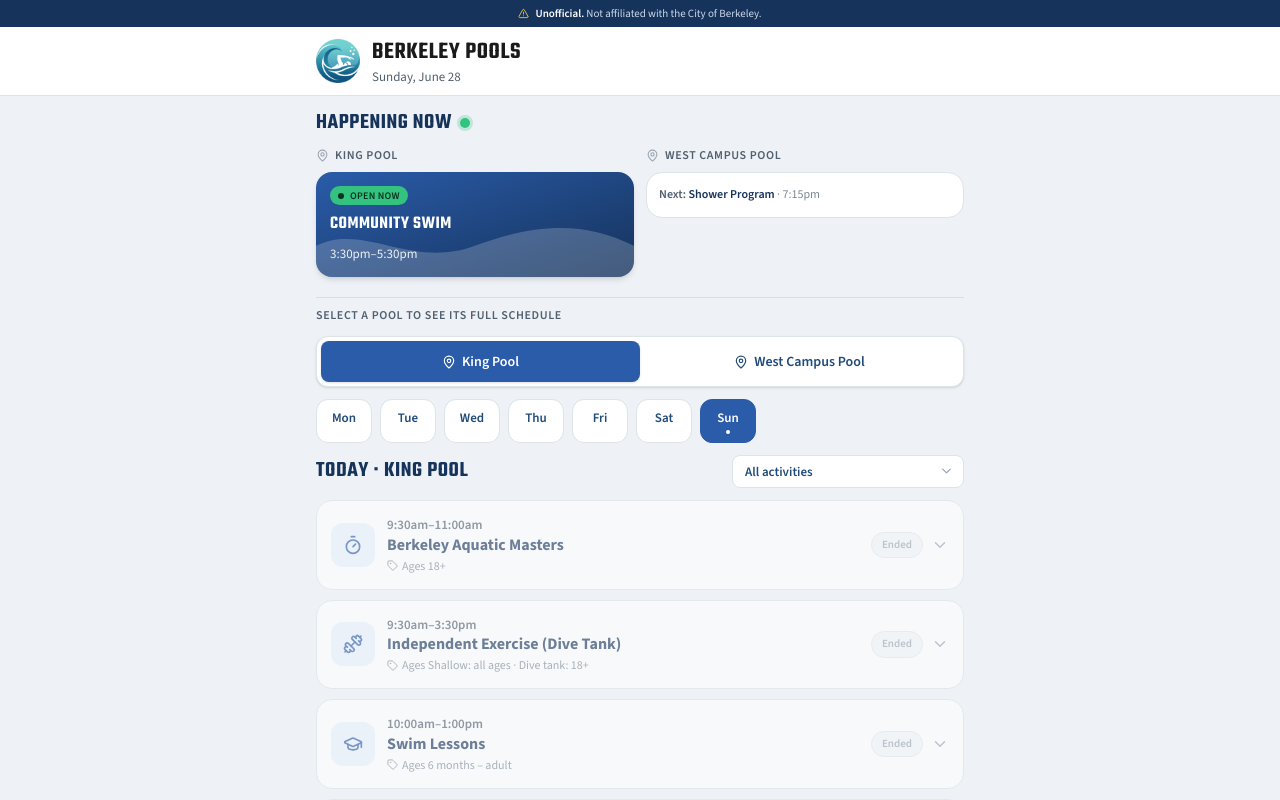
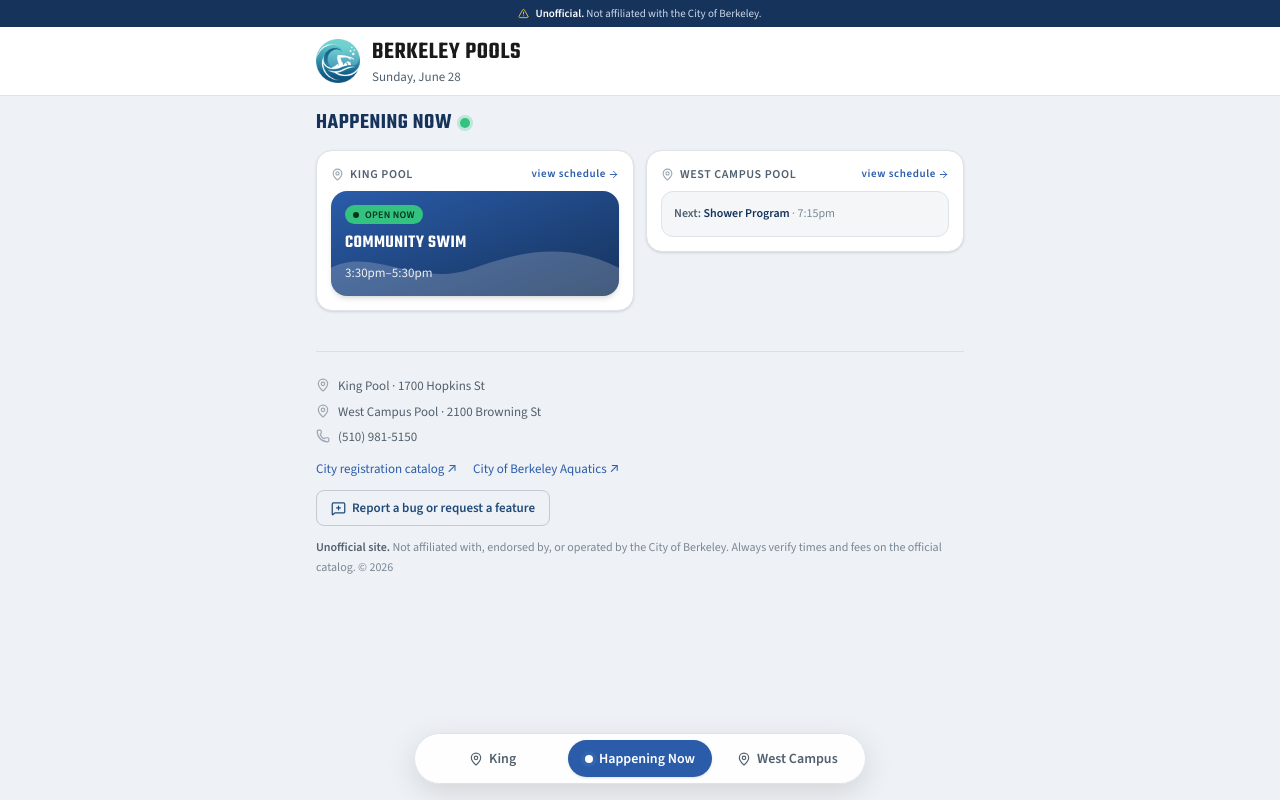
Before and after one commit to BeckerHockenbrock/berkeley-swim, a React (Vite) app: page / in a window 1280 px wide. Shown: the top 800 px of the page. Built offline with nearby package versions, Linux system fonts and the light colour scheme.

Commit message:
added floating bar for easier navigation

```diff
--- a/src/App.tsx
+++ b/src/App.tsx
@@ -63,7 +63,7 @@ export default function App() {
       </header>
 
       {/* Main content */}
-      <main className="flex-1 w-full max-w-[680px] mx-auto px-4 pt-4 pb-10">
+      <main className="flex-1 w-full max-w-[680px] mx-auto px-4 pt-4 pb-28">
         {/* Staleness / closure notices */}
         {notice && (
           <div
--- a/src/components/ScheduleTab.tsx
+++ b/src/components/ScheduleTab.tsx
@@ -1,5 +1,5 @@
 import { useMemo, useState } from 'react';
-import { ChevronDown, Tag, MapPin, CalendarOff } from 'lucide-react';
+import { ChevronDown, Tag, MapPin, CalendarOff, ArrowRight } from 'lucide-react';
 import { pools, programs } from '../data/loadSchedule';
 import {
   DAY_KEYS,
@@ -16,9 +16,10 @@ import {
 import { programIcon } from '../lib/programIcons';
 import { POOL_KEYS, type DayKey, type PoolKey, type TimeSlot } from '../data/types';
 
-
 const DAY_ABBR = ['Mon', 'Tue', 'Wed', 'Thu', 'Fri', 'Sat', 'Sun'];
 const DAY_FULL = ['Monday', 'Tuesday', 'Wednesday', 'Thursday', 'Friday', 'Saturday', 'Sunday'];
+
+type ViewTab = 'king' | 'happening' | 'west';
 
 interface Row {
   key: string;
@@ -40,6 +41,7 @@ const STATUS_PILL: Record<SlotStatus, { text: string; cls: string } | null> = {
 
 export function ScheduleTab() {
   const now = getBerkeleyNow();
+  const [activeTab, setActiveTab] = useState<ViewTab>('happening');
   const [pool, setPool] = useState<PoolKey>('king');
   const [day, setDay] = useState<number>(now.dayIndex);
   const [activity, setActivity] = useState<string>('all');
@@ -87,9 +89,7 @@ export function ScheduleTab() {
   };
 
   // Happening Now is always "right now" at both pools, independent of the
-  // pool/day chosen below. Crucially, a pool only has live/next sessions when
-  // today is actually within its schedule's date range — otherwise the weekday
-  // pattern would falsely show programs as open during a season changeover.
+  // pool/day chosen below.
   const liveByPool = POOL_KEYS.map((pk) => {
     const status = getScheduleStatus(pools[pk], now.dateISO);
     const inRange = status.kind === 'ok' || status.kind === 'closed';
@@ -103,8 +103,7 @@ export function ScheduleTab() {
   const nextDayLabel = (offset: number, dayIndex: number) =>
     offset === 0 ? 'today' : offset === 1 ? 'tomorrow' : DAY_FULL[dayIndex];
 
-  // Schedule list: the selected pool + selected day. The selected day maps to an
-  // actual date in the current week, so date-specific program cancellations apply.
+  // Schedule list: the selected pool + selected day.
   const dayKey = DAY_KEYS[day];
   const isToday = day === now.dayIndex;
   const selectedDateISO = addDaysIso(now.dateISO, day - now.dayIndex);
@@ -130,35 +129,47 @@ export function ScheduleTab() {
 
   return (
     <section className="flex flex-col gap-5">
-      {/* Happening Now — both pools, side by side */}
-      <div className="flex flex-col gap-3">
+      {/* Happening Now View */}
+      {activeTab === 'happening' && (
+        <div className="flex flex-col gap-4">
           <div className="flex items-center gap-2">
             <h2 className="font-display text-[22px] font-semibold uppercase tracking-wide text-[#16335c] leading-none">Happening Now</h2>
             <span className="w-2.5 h-2.5 rounded-full bg-[#33c27f] shadow-[0_0_0_3px_rgba(51,194,127,0.25)]" />
           </div>
 
-        <div className="grid grid-cols-2 gap-3 items-start">
+          <div className="grid grid-cols-1 sm:grid-cols-2 gap-3 items-start">
             {liveByPool.map(({ poolKey, label, status, live, nextOpen }) => (
-            <div key={poolKey} className="flex flex-col gap-2 min-w-0">
-              <div className="flex items-center gap-1.5 text-[12px] font-semibold uppercase tracking-wider text-[#51606e]">
+              <div key={poolKey} className="flex flex-col gap-2 min-w-0 bg-white rounded-2xl p-3.5 border border-[#dde3e9] shadow-sm">
+                <div className="flex items-center justify-between gap-1 text-[12px] font-semibold uppercase tracking-wider text-[#51606e]">
+                  <div className="flex items-center gap-1.5 truncate">
                     <MapPin size={13} className="shrink-0 text-[#9aa6b2]" />
                     <span className="truncate">{label}</span>
+                  </div>
+                  <button
+                    type="button"
+                    onClick={() => {
+                      setPool(poolKey);
+                      setActiveTab(poolKey === 'king' ? 'king' : 'west');
+                      setOpenKey(null);
+                    }}
+                    className="text-[11px] text-[#2a5caa] hover:underline font-semibold lowercase flex items-center gap-0.5 shrink-0 cursor-pointer"
+                  >
+                    view schedule <ArrowRight size={11} />
+                  </button>
                 </div>
 
                 {live.length > 0 ? (
                   live.map((r) => <HeroCard key={r.key} row={r} />)
                 ) : status.kind === 'upcoming' ? (
-                // The pool's schedule hasn't started yet — don't imply it's open.
-                <div className="rounded-2xl border border-[#dde3e9] bg-[#f4f6f8] px-3 py-3 text-[12px] text-[#51606e] leading-relaxed">
+                  <div className="rounded-xl border border-[#dde3e9] bg-[#f4f6f8] px-3 py-3 text-[12px] text-[#51606e] leading-relaxed">
                     {pools[poolKey].season} schedule starts {formatDate(status.validFrom)}.
                   </div>
                 ) : status.kind === 'expired' ? (
-                <div className="rounded-2xl border border-[#dde3e9] bg-[#f4f6f8] px-3 py-3 text-[12px] text-[#51606e] leading-relaxed">
+                  <div className="rounded-xl border border-[#dde3e9] bg-[#f4f6f8] px-3 py-3 text-[12px] text-[#51606e] leading-relaxed">
                     No current schedule — check the official catalog.
                   </div>
                 ) : nextOpen && nextOpen.offset > 0 ? (
-                // Done / closed for today — show it, plus the next open session.
-                <div className="rounded-2xl border border-[#dde3e9] bg-[#f4f6f8] px-3 py-3 flex flex-col gap-1.5">
+                  <div className="rounded-xl border border-[#dde3e9] bg-[#f4f6f8] px-3 py-3 flex flex-col gap-1.5">
                     <span className="self-start inline-flex items-center gap-1 text-[10px] font-semibold uppercase tracking-wide text-[#7a8794] bg-white border border-[#dde3e9] rounded-full px-2 py-0.5">
                       <CalendarOff size={11} className="shrink-0" /> {status.kind === 'closed' ? 'Closed today' : 'Closed for the day'}
                     </span>
@@ -169,14 +180,13 @@ export function ScheduleTab() {
                     </span>
                   </div>
                 ) : nextOpen ? (
-                // Between sessions, but open again later today.
-                <div className="rounded-2xl border border-[#dde3e9] bg-white px-3 py-3 text-[12px] text-[#51606e] leading-relaxed">
+                  <div className="rounded-xl border border-[#dde3e9] bg-[#f4f6f8] px-3 py-3 text-[12px] text-[#51606e] leading-relaxed">
                     <span className="font-semibold text-[#51606e]">Next:</span>{' '}
                     <span className="text-[#16335c] font-semibold">{nextOpen.row.label}</span>
                     <span className="text-[#7a8794]"> · {formatTime(nextOpen.row.slot.start)}</span>
                   </div>
                 ) : (
-                <div className="rounded-2xl border border-[#dde3e9] bg-[#f4f6f8] px-3 py-3 text-[12px] text-[#51606e]">
+                  <div className="rounded-xl border border-[#dde3e9] bg-[#f4f6f8] px-3 py-3 text-[12px] text-[#51606e]">
                     No upcoming sessions this week.
                   </div>
                 )}
@@ -184,37 +194,13 @@ export function ScheduleTab() {
             ))}
           </div>
         </div>
-
-      {/* Full schedule */}
-      <div className="flex flex-col gap-3 pt-2 border-t border-[#dadfe6]">
-        <div className="text-[12px] font-semibold uppercase tracking-wider text-[#51606e]">Select a pool to see its full schedule</div>
-
-        {/* Pool segmented control */}
-        <div className="flex bg-white rounded-xl p-1 border border-[#dde3e9] shadow-sm">
-          {POOL_KEYS.map((p) => (
-            <button
-              key={p}
-              onClick={() => { setPool(p); setOpenKey(null); }}
-              aria-pressed={pool === p}
-              className={`focus-ring flex-1 flex items-center justify-center gap-1.5 py-2.5 rounded-lg text-[14px] font-semibold cursor-pointer transition-colors ${
-                pool === p ? 'bg-[#2a5caa] text-white shadow-sm' : 'text-[#1f4b7a] hover:bg-[#f4f7fb]'
-              }`}
-            >
-              <MapPin size={14} className="shrink-0" />
-              {pools[p].label}
-            </button>
-          ))}
-        </div>
-
-        {freshnessNote && (
-          <div className="rounded-xl bg-[#fff6e0] border border-[#ecd9a0] text-[#6b5410] px-3.5 py-2.5 text-[12px] leading-snug flex gap-2 items-start">
-            <CalendarOff size={14} className="shrink-0 mt-0.5" />
-            <span>{freshnessNote}</span>
-          </div>
       )}
 
+      {/* Pool Schedule View (King or West Campus) */}
+      {(activeTab === 'king' || activeTab === 'west') && (
+        <div className="flex flex-col gap-3">
           {/* Day selector */}
-        <div className="flex gap-2 overflow-x-auto hide-scrollbar -mx-4 px-4">
+          <div className="flex gap-2 overflow-x-auto hide-scrollbar -mx-4 px-4 py-1">
             {DAY_ABBR.map((lbl, i) => {
               const selected = day === i;
               const today = i === now.dayIndex;
@@ -235,6 +221,13 @@ export function ScheduleTab() {
               );
             })}
           </div>
+
+          {freshnessNote && (
+            <div className="rounded-xl bg-[#fff6e0] border border-[#ecd9a0] text-[#6b5410] px-3.5 py-2.5 text-[12px] leading-snug flex gap-2 items-start">
+              <CalendarOff size={14} className="shrink-0 mt-0.5" />
+              <span>{freshnessNote}</span>
+            </div>
+          )}
 
           <div className="flex items-center justify-between gap-3 flex-wrap">
             <h2 className="font-display text-[22px] font-semibold uppercase tracking-wide text-[#16335c] leading-none">
@@ -291,6 +284,74 @@ export function ScheduleTab() {
               Verify on the official {pools[pool].label} schedule ↗
             </a>
           </p>
+        </div>
+      )}
+
+      {/* Floating Bottom Navigation Bar */}
+      <div className="fixed bottom-4 left-1/2 -translate-x-1/2 z-40 max-w-[460px] w-[calc(100%-2rem)] px-1">
+        <nav
+          aria-label="Pool view navigation"
+          className="bg-white/90 backdrop-blur-md border border-[#dde3e9] shadow-[0_8px_30px_rgba(0,0,0,0.12)] rounded-full p-1.5 flex items-center justify-between gap-1"
+        >
+          {/* King (West / Left) */}
+          <button
+            type="button"
+            onClick={() => {
+              setPool('king');
+              setActiveTab('king');
+              setOpenKey(null);
+            }}
+            aria-pressed={activeTab === 'king'}
+            className={`focus-ring flex-1 flex items-center justify-center gap-1.5 py-2 px-3 rounded-full text-[13px] sm:text-[14px] font-semibold transition-all cursor-pointer ${
+              activeTab === 'king'
+                ? 'bg-[#2a5caa] text-white shadow-sm'
+                : 'text-[#51606e] hover:text-[#16335c] hover:bg-[#f4f7fb]'
+            }`}
+          >
+            <MapPin size={14} className="shrink-0" />
+            <span className="truncate">King</span>
+          </button>
+
+          {/* Happening Now (Center) */}
+          <button
+            type="button"
+            onClick={() => {
+              setActiveTab('happening');
+              setOpenKey(null);
+            }}
+            aria-pressed={activeTab === 'happening'}
+            className={`focus-ring flex-1 flex items-center justify-center gap-1.5 py-2 px-3 rounded-full text-[13px] sm:text-[14px] font-semibold transition-all cursor-pointer ${
+              activeTab === 'happening'
+                ? 'bg-[#2a5caa] text-white shadow-sm'
+                : 'text-[#51606e] hover:text-[#16335c] hover:bg-[#f4f7fb]'
+            }`}
+          >
+            <span className="relative flex h-2 w-2 shrink-0">
+              <span className={`animate-ping absolute inline-flex h-full w-full rounded-full opacity-75 ${activeTab === 'happening' ? 'bg-white' : 'bg-[#33c27f]'}`} />
+              <span className={`relative inline-flex rounded-full h-2 w-2 ${activeTab === 'happening' ? 'bg-white' : 'bg-[#33c27f]'}`} />
+            </span>
+            <span className="truncate">Happening Now</span>
+          </button>
+
+          {/* West Campus (East / Right) */}
+          <button
+            type="button"
+            onClick={() => {
+              setPool('west');
+              setActiveTab('west');
+              setOpenKey(null);
+            }}
+            aria-pressed={activeTab === 'west'}
+            className={`focus-ring flex-1 flex items-center justify-center gap-1.5 py-2 px-3 rounded-full text-[13px] sm:text-[14px] font-semibold transition-all cursor-pointer ${
+              activeTab === 'west'
+                ? 'bg-[#2a5caa] text-white shadow-sm'
+                : 'text-[#51606e] hover:text-[#16335c] hover:bg-[#f4f7fb]'
+            }`}
+          >
+            <MapPin size={14} className="shrink-0" />
+            <span className="truncate">West Campus</span>
+          </button>
+        </nav>
       </div>
     </section>
   );
```
Lines whose indentation alone changed are shown as unchanged.
